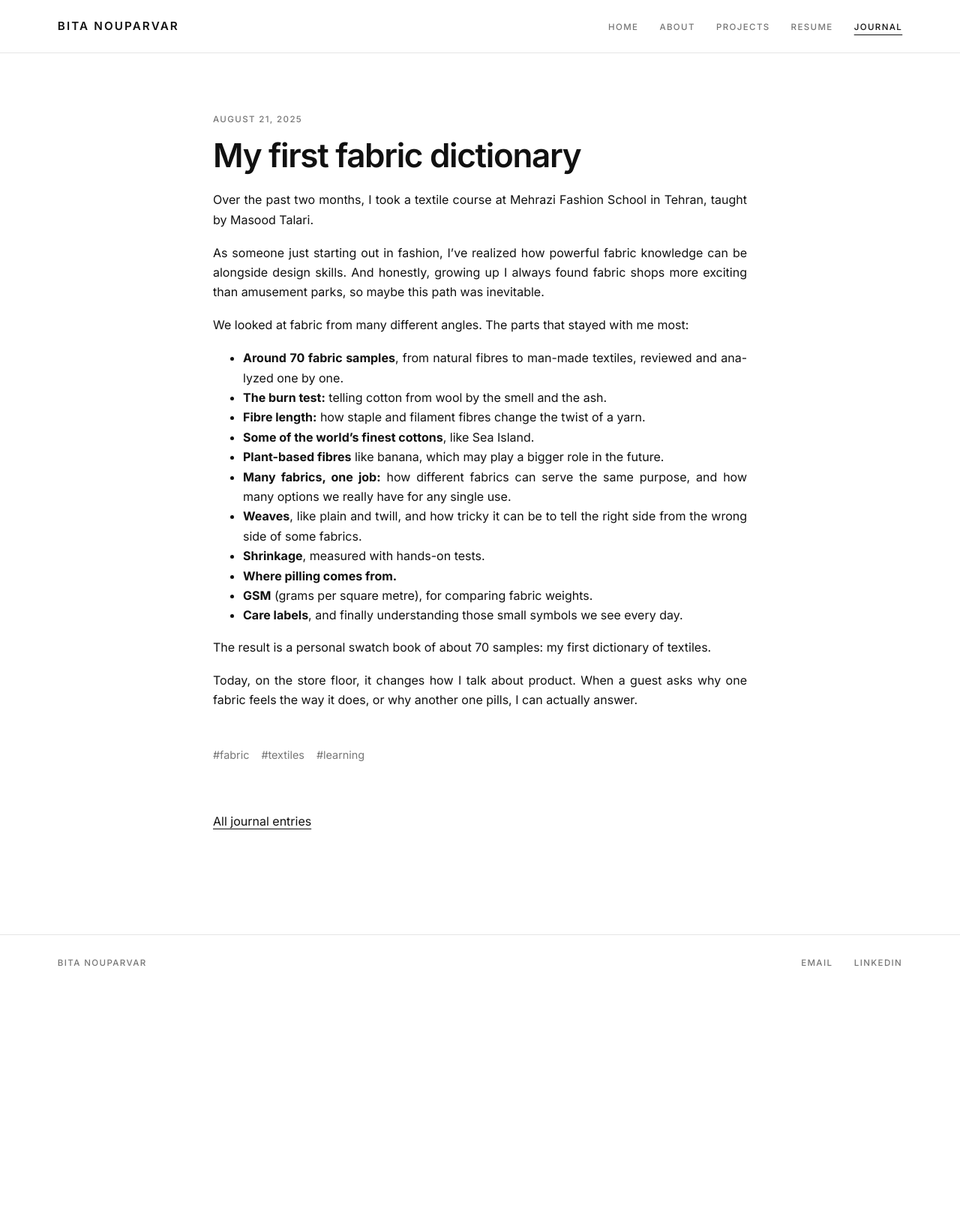
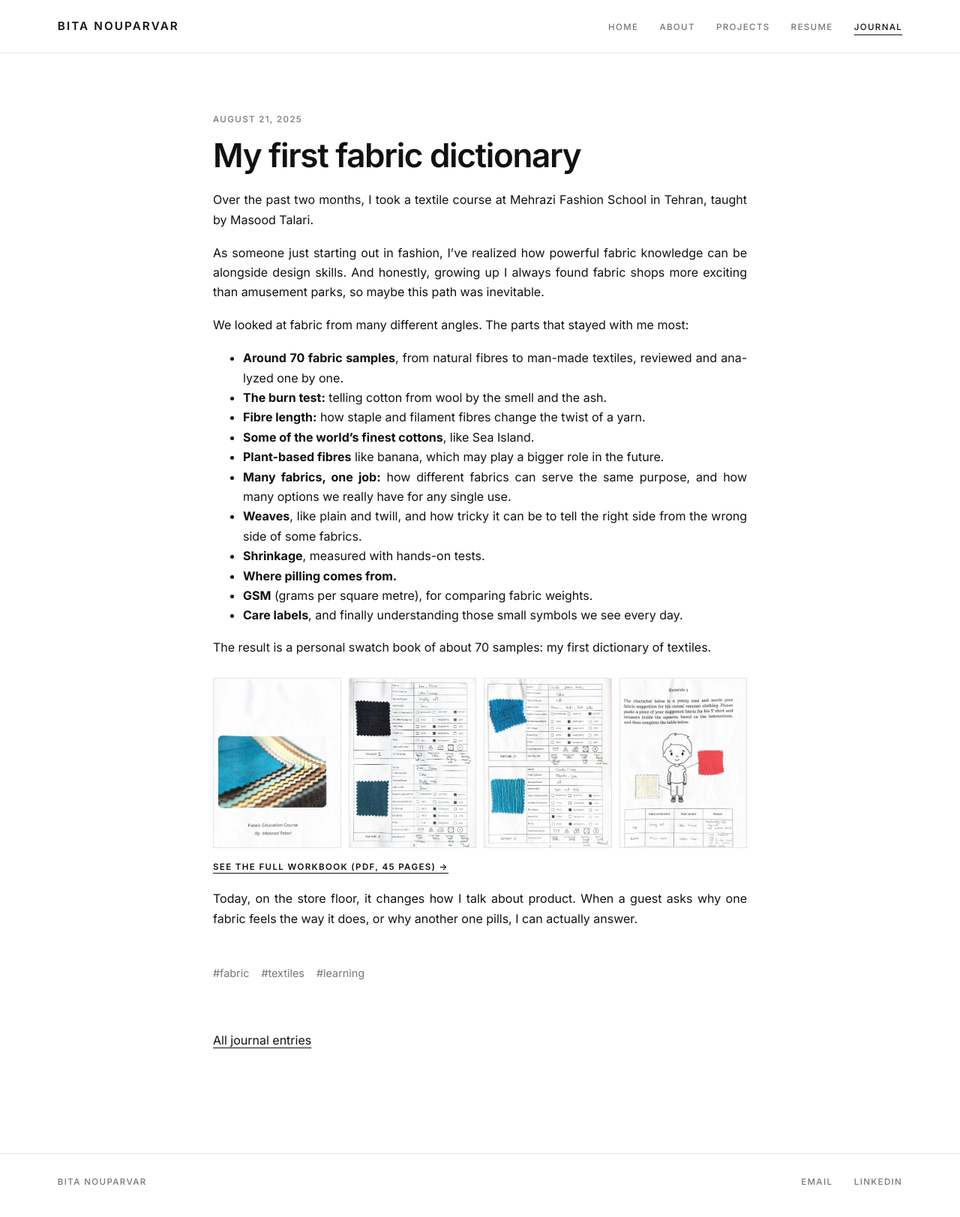
Before and after one commit to bitanp1994/bitanouparvar.com, a Jekyll site: the page built from _posts/2025-08-21-fabric-dictionary.md, in a window 1280 px wide. Shown: the whole page at 75% size. Built offline with Jekyll 4.4.1, drawn with Linux system fonts in a browser that asks for light colours; before the commit the page ends 1331 px from its top, so only the background shows below that.

Commit message:
Fabric journal entry: workbook pages and downloadable PDF
Co-Authored-By: Claude Opus 5.5 <noreply@anthropic.com>
Claude-Session: https://claude.ai/code/session_011ZU1tgXn8aNEA1hgF5gWNT

```diff
--- a/_posts/2025-08-21-fabric-dictionary.md
+++ b/_posts/2025-08-21-fabric-dictionary.md
@@ -24,4 +24,13 @@ We looked at fabric from many different angles. The parts that stayed with me mo
 
 The result is a personal swatch book of about 70 samples: my first dictionary of textiles.
 
+<div class="fw-grid">
+  <figure><img src="/assets/img/fabric/cover.jpg" alt="Cover of the Fabric Identification Workbook, Fabric Education Course by Masood Talari, Mehrazi Fashion Academy"></figure>
+  <figure><img src="/assets/img/fabric/samples-darks.jpg" alt="Workbook page with two denim swatches and handwritten notes on fibre, texture, shrinkage, durability, care and the burn test"></figure>
+  <figure><img src="/assets/img/fabric/samples-brights.jpg" alt="Workbook page with two blue textured swatches and handwritten identification notes"></figure>
+  <figure><img src="/assets/img/fabric/exercise.jpg" alt="Workbook exercise: choosing fabrics for a character's summer outfit"></figure>
+</div>
+
+<p class="fw-dl"><a href="/assets/Fabric_Identification_Workbook.pdf" target="_blank" rel="noopener">See the full workbook (PDF, 45 pages) →</a></p>
+
 Today, on the store floor, it changes how I talk about product. When a guest asks why one fabric feels the way it does, or why another one pills, I can actually answer.
--- a/assets/style.css
+++ b/assets/style.css
@@ -673,3 +673,8 @@ main .eyebrow, .asoo .eyebrow, .collection-text .eyebrow, .more-pieces .eyebrow,
 .dd-row figure { margin: 0; }
 .dd-row img { width: 100%; aspect-ratio: 3 / 4; object-fit: cover; display: block; background: #f4f4f4; }
 @media (max-width: 760px) { .dd-row.four, .dd-row.three { grid-template-columns: 1fr 1fr; } .dd-row.two, .dd-row.one { max-width: none; } .dd-row.one { grid-template-columns: 1fr 1fr; } }
+.fw-grid { display: grid; grid-template-columns: repeat(4, 1fr); gap: 10px; margin: 28px 0 10px; }
+.fw-grid figure { margin: 0; }
+.fw-grid img { width: 100%; aspect-ratio: 3 / 4; object-fit: cover; object-position: top; display: block; border: 1px solid var(--line); }
+.fw-dl a { font-size: var(--t-label); letter-spacing: .12em; text-transform: uppercase; font-weight: 600; }
+@media (max-width: 640px) { .fw-grid { grid-template-columns: 1fr 1fr; } }
```
Also changed, not shown: assets/img/fabric/cover.jpg (added), assets/img/fabric/exercise.jpg (added), assets/img/fabric/samples-brights.jpg (added), assets/img/fabric/samples-darks.jpg (added), 1 other file.
